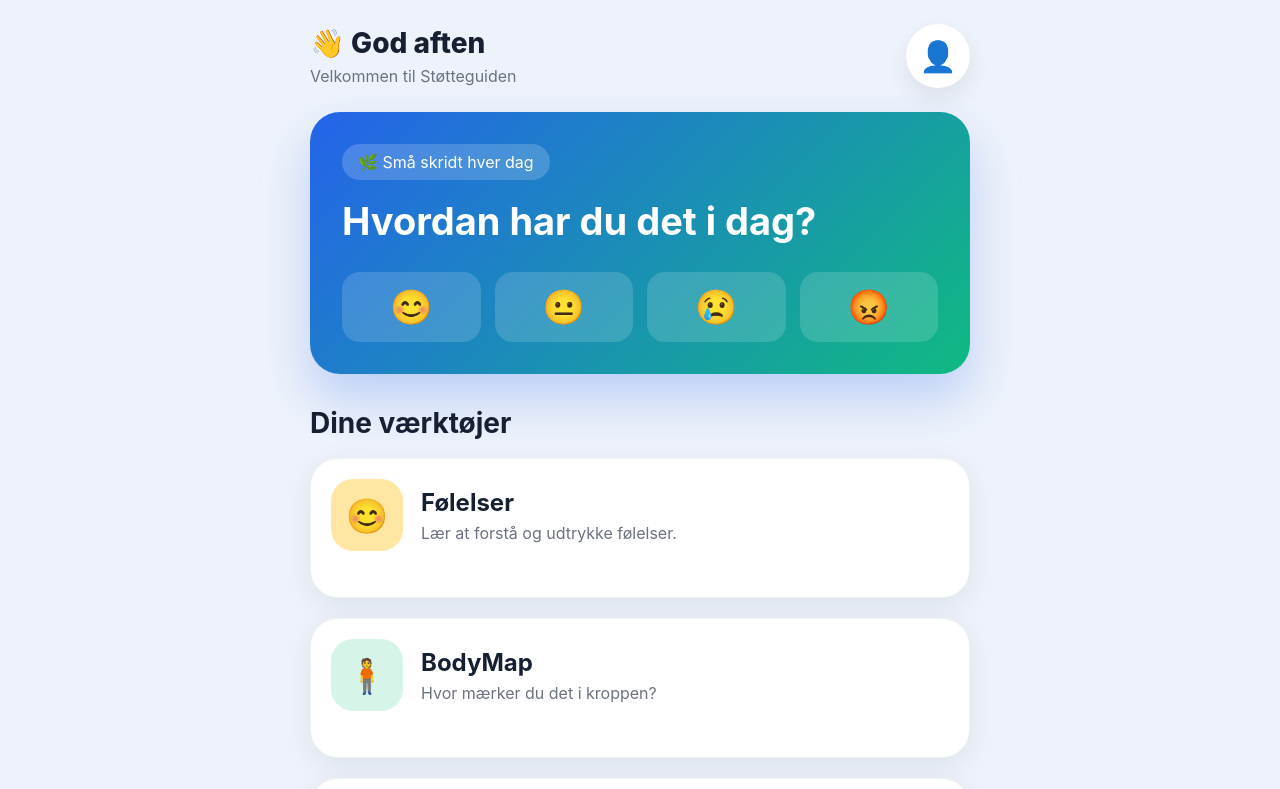
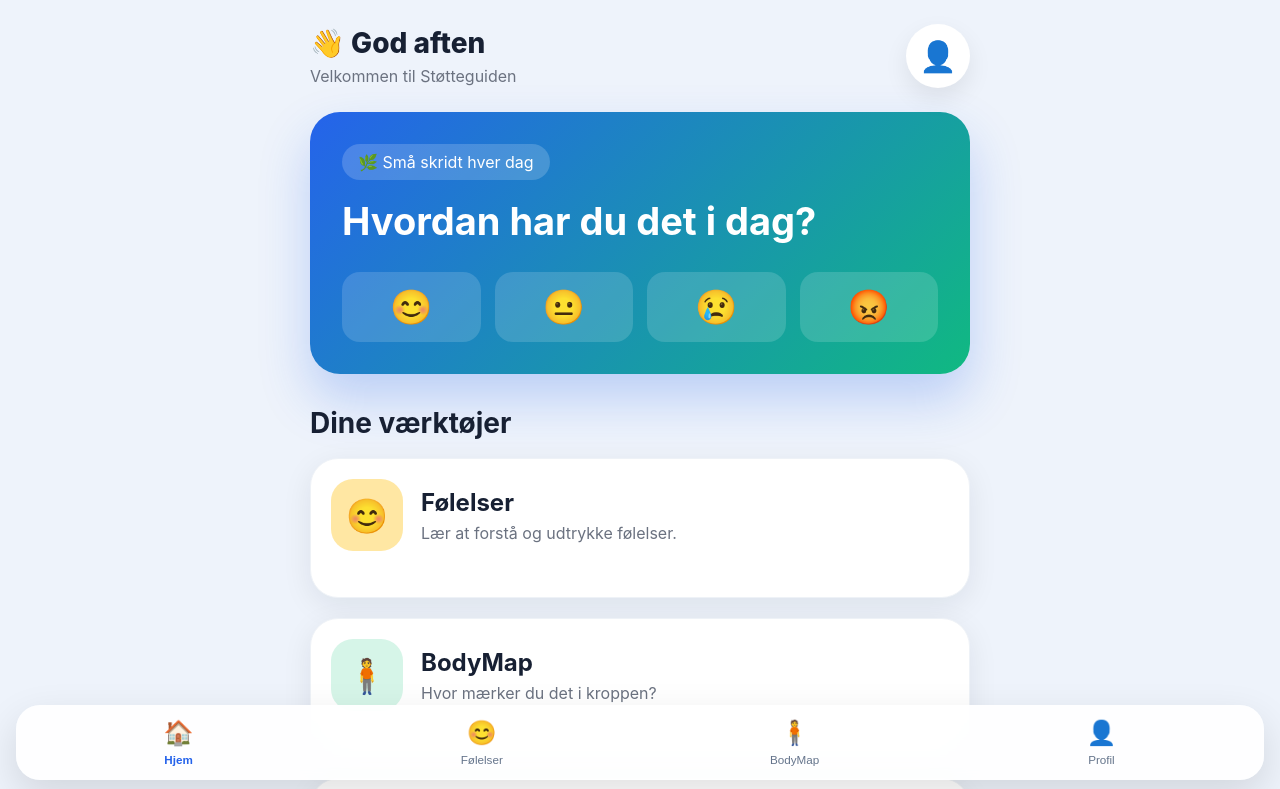
Before and after one commit to talhaahussein-design/St-tteguide, a React (Vite) app: page / in a window 1280 px wide. Shown: the top 789 px of the page. Built offline with nearby package versions, Linux system fonts and the light colour scheme.

Commit message:
Add bottom navigation styles to index.css

```diff
--- a/src/index.css
+++ b/src/index.css
@@ -176,3 +176,46 @@ min-height:140px;
 .moduleButton:hover{
   transform:scale(1.02);
 }
+.bottomNav{
+position:fixed;
+left:16px;
+right:16px;
+bottom:20px;
+
+background:rgba(255,255,255,.9);
+backdrop-filter:blur(20px);
+
+border-radius:24px;
+
+display:flex;
+justify-content:space-around;
+
+padding:14px;
+
+box-shadow:0 15px 40px rgba(0,0,0,.12);
+}
+
+.bottomNav button{
+background:none;
+border:none;
+
+display:flex;
+flex-direction:column;
+
+align-items:center;
+
+gap:6px;
+
+font-size:14px;
+
+color:#64748b;
+}
+
+.bottomNav span{
+font-size:24px;
+}
+
+.bottomNav .active{
+color:#2563eb;
+font-weight:700;
+}
```
